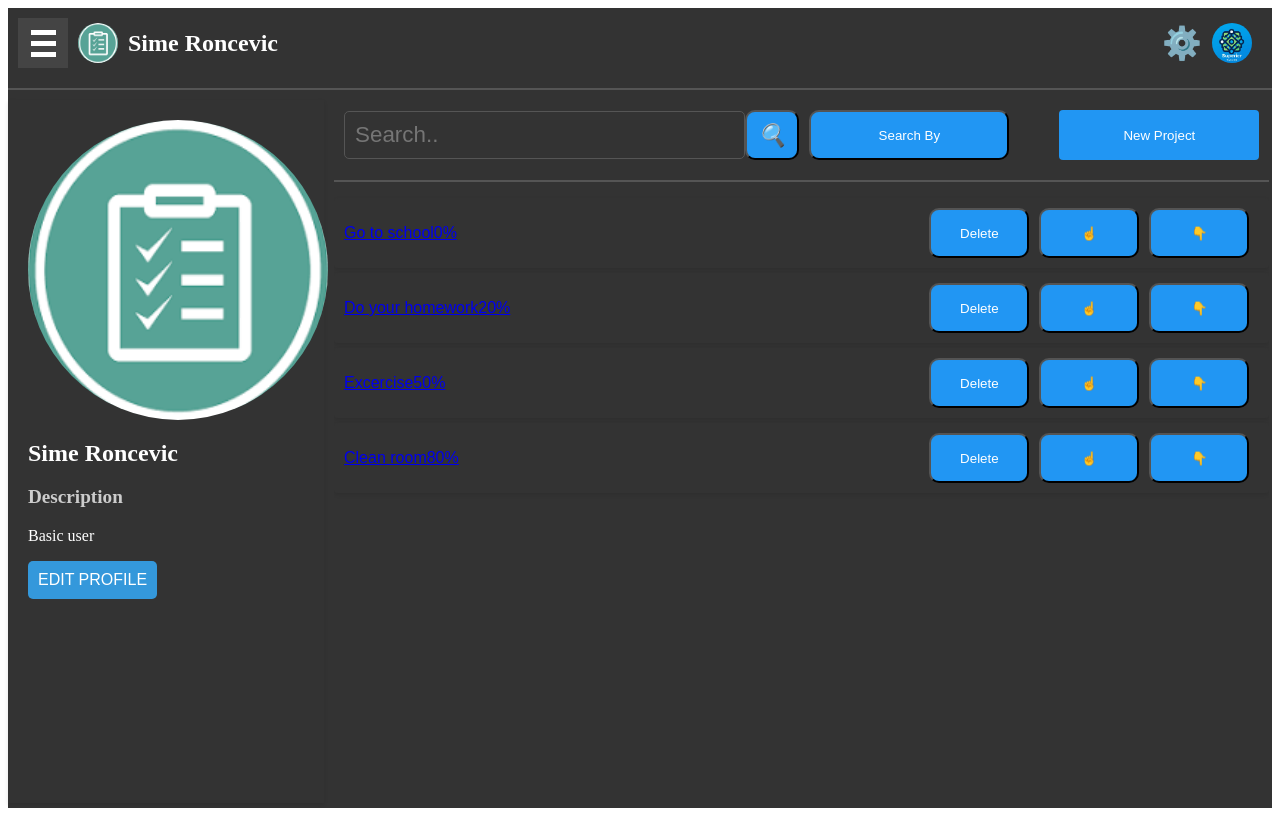
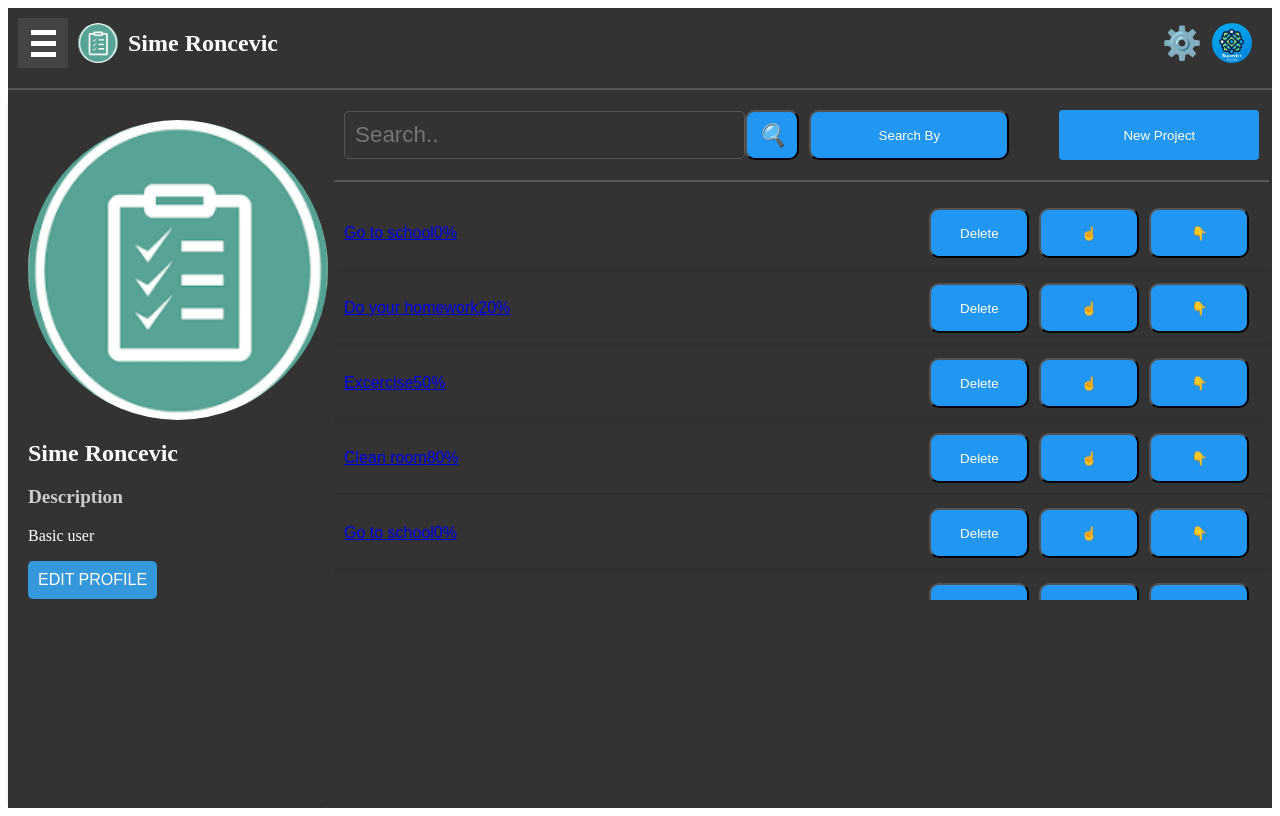
Before and after one commit to simecki123/Superior_Tasker, a React (Vite) app: page /mainpage in a window 1280 px wide. Built offline with nearby package versions, Linux system fonts and the light colour scheme.

Commit message:
More view css changes

```diff
--- a/src/CheckProjectComponents/List-Of-Tasks-Components/List-Of-Tasks-To-Complete-dark.css
+++ b/src/CheckProjectComponents/List-Of-Tasks-Components/List-Of-Tasks-To-Complete-dark.css
@@ -1,4 +1,6 @@
 .toDoList-list-of-tasks {
+  height: 500px;
+  overflow-y: auto;
     background-color: #333; /* Dark background color */
     color: #fff; /* Text color */
     padding: 20px;
--- a/src/CheckProjectComponents/List-Of-Tasks-Components/List-Of-Tasks-To-Complete-light.css
+++ b/src/CheckProjectComponents/List-Of-Tasks-Components/List-Of-Tasks-To-Complete-light.css
@@ -1,5 +1,6 @@
 .toDoList-list-of-tasks {
-
+  height: 500px;
+  overflow-y: auto;
     background-color: #fff; /* Dark background color */
     color: #333; /* Text color */
     padding: 20px;
--- a/src/CheckProjectComponents/Project-details-task-list.jsx
+++ b/src/CheckProjectComponents/Project-details-task-list.jsx
@@ -4,8 +4,20 @@ import CompletionBarScreen from "./CompletionComponents/CompletionBar-Screen";
 import ProjectDetailsScreen from "./Project-Deatils-Components/Project-Details_component";
 import ListOfTasksToCompleteScreen from "./List-Of-Tasks-Components/List-Of-Tasks-To-Complete";
 import './Project-details-task-list-dark.css';
+import profilePic from '../assets/logo.png';
 
 function ProjectDetailsTaskListScreen() {
+
+    const user = {
+        "id": "1",
+        "firstName": "Sime",
+        "lastName": "Roncevic",
+        "email": "sroncevic19@gmail.com",
+        "password": "KKZadar1945",
+        "img": profilePic,
+        "description": "Basic user"
+      };
+
     const [projectlist, setProjectList] = useState([
         {"id": "1","userId": "1", "title": "Go to school", "description": "Go to school dude!", "date": "01-04-2024", "completion": "0%"},
     ]);
@@ -53,10 +65,13 @@ function ProjectDetailsTaskListScreen() {
 
     return (
         <>
+
+
             <div className="project-details-list-of-tasks">
-                <div className='tool-bar'>
-                    <ToolBarComponent_MainPage />
+                <div className="tool-bar">
+                    <ToolBarComponent_MainPage user={user} />
                 </div>
+
                 <div className='main-part'>
                     <div className='project-desc'>
                         <ProjectDetailsScreen projectlist={projectlist} setProjectList={setProjectList} />
--- a/src/CreateNewProjectPage/New-Project-component.jsx
+++ b/src/CreateNewProjectPage/New-Project-component.jsx
@@ -3,12 +3,24 @@ import SaveButtonScreen from "./Button-save/Save-button-component";
 import ProjectDescScreen from "./Proj-title-description/Project-desc-component";
 import AddNewTaskScreen from "./To-Do-List-Add-New-Task/To-DO-List-Add-New-Task-component";
 import './New-Project-component-dark.css'; // Import the CSS file for styling
+import profilePic from '../assets/logo.png';
 
 function NewProjectComponent() {
+
+    const user = {
+        "id": "1",
+        "firstName": "Sime",
+        "lastName": "Roncevic",
+        "email": "sroncevic19@gmail.com",
+        "password": "KKZadar1945",
+        "img": profilePic,
+        "description": "Basic user"
+      };
+
     return(
         <div className='main-page'>
             <div className='tool-bar'>
-                <ToolBarComponent_MainPage />
+                <ToolBarComponent_MainPage user={user} />
             </div>
             <div className='main-part'>
                 <div className='project-desc'>
--- a/src/CreateNewProjectPage/To-Do-List-Add-New-Task/Add-New-Task-dark.css
+++ b/src/CreateNewProjectPage/To-Do-List-Add-New-Task/Add-New-Task-dark.css
@@ -1,11 +1,14 @@
 
 .toDoList-create-new-project {
-
+  height: 500px;
+  overflow-y: auto;
     background-color: #333; /* Dark background color */
     color: #fff; /* Text color */
     padding: 20px;
     box-shadow: 0 2px 4px rgba(0, 0, 0, 0.1);
   }
+
+
 
  .todo-list-createproject-title {
     color: #fff;
--- a/src/CreateNewProjectPage/To-Do-List-Add-New-Task/Add-New-Task-light.css
+++ b/src/CreateNewProjectPage/To-Do-List-Add-New-Task/Add-New-Task-light.css
@@ -1,4 +1,6 @@
 .toDoList-create-new-project {
+    height: 500px;
+    overflow-y: auto;
     background-color: #f2f2f2; /* Light background color */
     color: #333; /* Text color */
     padding: 20px;
--- a/src/main_page_components/List-Of-Projects-components/List-Of-Projects-dark.css
+++ b/src/main_page_components/List-Of-Projects-components/List-Of-Projects-dark.css
@@ -1,5 +1,6 @@
 .project-part-container {
-    height: 95%;
+    height: 500px;
+    overflow-y: auto; /* Add scrollbar if content exceeds container height */
     font-family: Arial, sans-serif;
     background-color: #333;
     color: #fff;
@@ -94,9 +95,7 @@
     background-color: #0b6ab7;
   }
 
-  span:hover{
-    background-color: #626262;
-  }
+
 
 
   .project-part-create-new-project-btn {
--- a/src/main_page_components/List-Of-Projects-components/List-Of-Projects-light.css
+++ b/src/main_page_components/List-Of-Projects-components/List-Of-Projects-light.css
@@ -1,5 +1,6 @@
 .project-part-container {
-  height: 95%;
+  height: 500px;
+  overflow-y: auto;
   font-family: Arial, sans-serif;
   background-color: #fff;
   color: #333;
@@ -91,9 +92,7 @@
   background-color: #18631b;
 }
 
-span:hover{
-  background-color: #ccc;
-}
+
 
 .project-part-create-new-project-btn {
   background-color: #4caf50;
--- a/src/main_page_components/Main-Page-component.jsx
+++ b/src/main_page_components/Main-Page-component.jsx
@@ -23,7 +23,13 @@ function MainPageScreen() {
     {"id": "1","userId": "1", "title": "Go to school", "description": "Go to school dude!", "date": "01-04-2024", "completion": "0%"},
     {"id": "2","userId": "1", "title": "Do your homework", "description": "Homework nooo!", "date": "04-04-2024", "completion": "20%"},
     {"id": "3","userId": "1", "title": "Excercise", "description": "Gym yea buddy", "date": "02-04-2024", "completion": "50%"},
-    {"id": "4","userId": "1", "title": "Clean room", "description": "Clean your room dude", "date": "03-04-2024", "completion": "80%"}
+    {"id": "4","userId": "1", "title": "Clean room", "description": "Clean your room dude", "date": "03-04-2024", "completion": "80%"},
+    {"id": "5","userId": "1", "title": "Go to school", "description": "Go to school dude!", "date": "01-04-2024", "completion": "0%"},
+    {"id": "6","userId": "1", "title": "Do your homework", "description": "Homework nooo!", "date": "04-04-2024", "completion": "20%"},
+    {"id": "7","userId": "1", "title": "Excercise", "description": "Gym yea buddy", "date": "02-04-2024", "completion": "50%"},
+    {"id": "8","userId": "1", "title": "Go to school", "description": "Go to school dude!", "date": "01-04-2024", "completion": "0%"},
+    {"id": "9","userId": "1", "title": "Do your homework", "description": "Homework nooo!", "date": "04-04-2024", "completion": "20%"},
+    {"id": "10","userId": "1", "title": "Excercise", "description": "Gym yea buddy", "date": "02-04-2024", "completion": "50%"},
   ]);
 
   return (
--- a/src/main_page_components/ToolBar_components/Toolbar.jsx
+++ b/src/main_page_components/ToolBar_components/Toolbar.jsx
@@ -26,6 +26,11 @@ function ToolBarComponent_MainPage({ user }) {
               <Link to={"/"}>
                 <span className='tool-bar-span' >
                   Log out
+                </span>
+              </Link>
+              <Link to={"/mainpage"}>
+                <span className='tool-bar-span' >
+                  Home
                 </span>
               </Link>
             </div>
```
